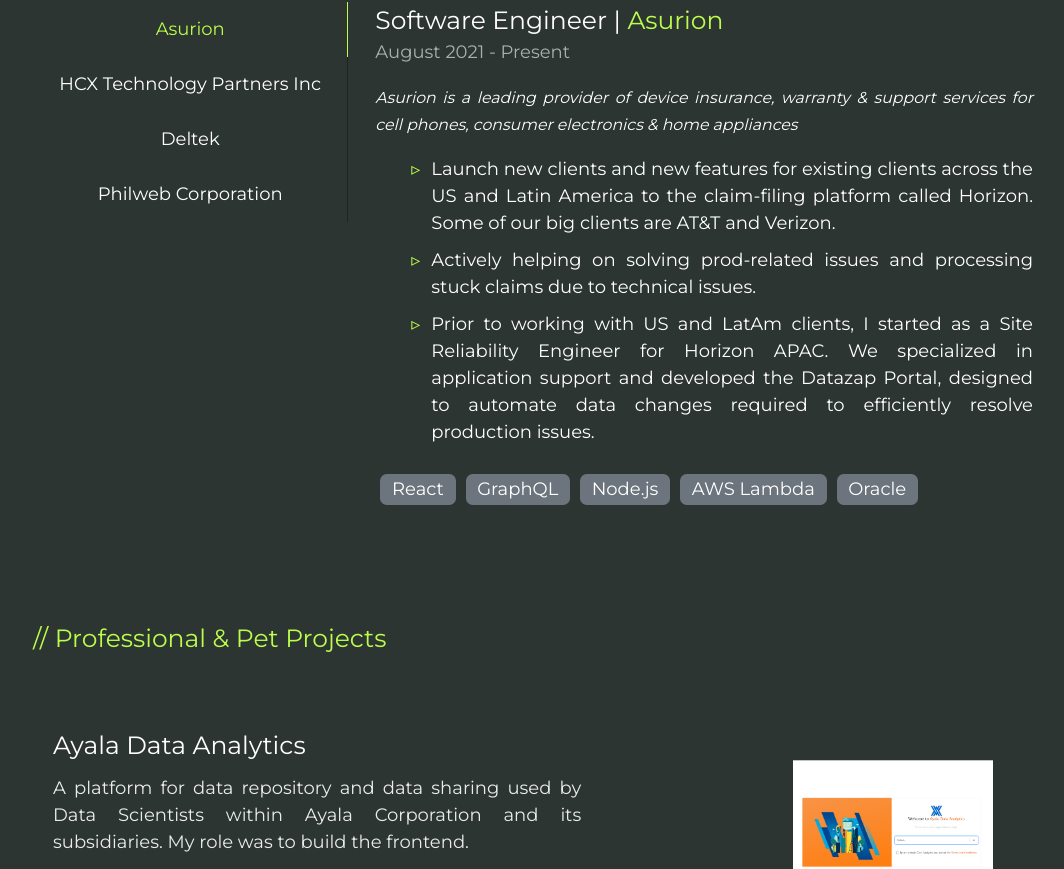
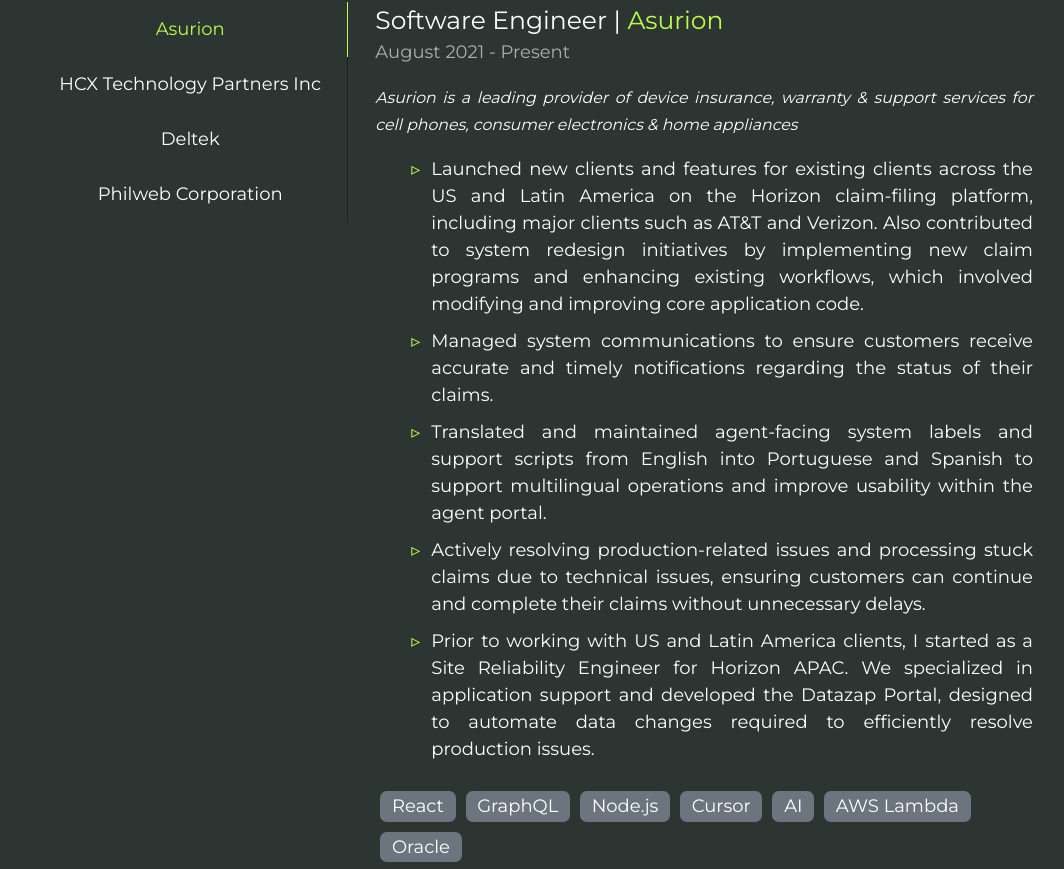
Before and after one commit to kennethesguerra/kenesguerra-dev, a Next.js app: page / in a window 1280 px wide. Shown: the part 1571-2440 px from the top of the page, without its empty margins (107-1171 px from the left). Built offline with nearby package versions, Linux system fonts and the light colour scheme.

Commit message:
Enhance details

```diff
--- a/src/app/components/about.tsx
+++ b/src/app/components/about.tsx
@@ -7,7 +7,8 @@
     'React',
     'Node.js',
     'PHP',
-    'MySQL'
+    'MySQL',
+    'AI'
   ]
   return (
     <div id="about">
--- a/src/app/components/experience.tsx
+++ b/src/app/components/experience.tsx
@@ -17,11 +17,13 @@
       jobTitle: "Software Engineer",
       companyIntro: "Asurion is a leading provider of device insurance, warranty & support services for cell phones, consumer electronics & home appliances",
       description: [
-        "Launch new clients and new features for existing clients across the US and Latin America to the claim-filing platform called Horizon. Some of our big clients are AT&T and Verizon.",
-        "Actively helping on solving prod-related issues and processing stuck claims due to technical issues.",
-        "Prior to working with US and LatAm clients, I started as a Site Reliability Engineer for Horizon APAC. We specialized in application support and developed the Datazap Portal, designed to automate data changes required to efficiently resolve production issues."
+        "Launched new clients and features for existing clients across the US and Latin America on the Horizon claim-filing platform, including major clients such as AT&T and Verizon. Also contributed to system redesign initiatives by implementing new claim programs and enhancing existing workflows, which involved modifying and improving core application code.",
+        "Managed system communications to ensure customers receive accurate and timely notifications regarding the status of their claims.",
+        "Translated and maintained agent-facing system labels and support scripts from English into Portuguese and Spanish to support multilingual operations and improve usability within the agent portal.",
+        "Actively resolving production-related issues and processing stuck claims due to technical issues, ensuring customers can continue and complete their claims without unnecessary delays.",
+        "Prior to working with US and Latin America clients, I started as a Site Reliability Engineer for Horizon APAC. We specialized in application support and developed the Datazap Portal, designed to automate data changes required to efficiently resolve production issues."
       ],
-      technologyUsed: ['React', 'GraphQL', 'Node.js', 'AWS Lambda', 'Oracle']
+      technologyUsed: ['React', 'GraphQL', 'Node.js', 'Cursor', 'AI', 'AWS Lambda', 'Oracle']
     },
     "HCX Technology Partners Inc": {
       duration: "January 2020 - August 2021",
```
